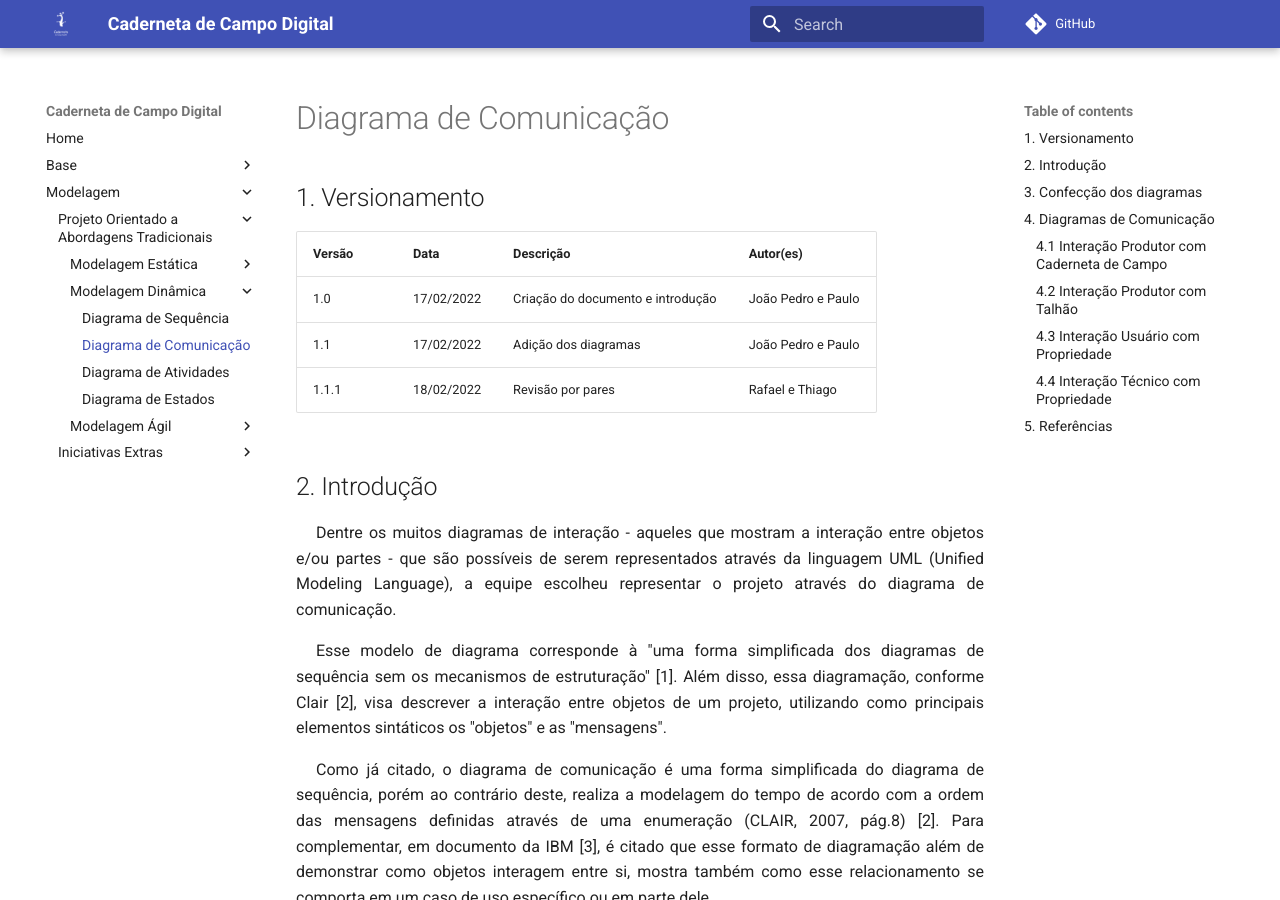
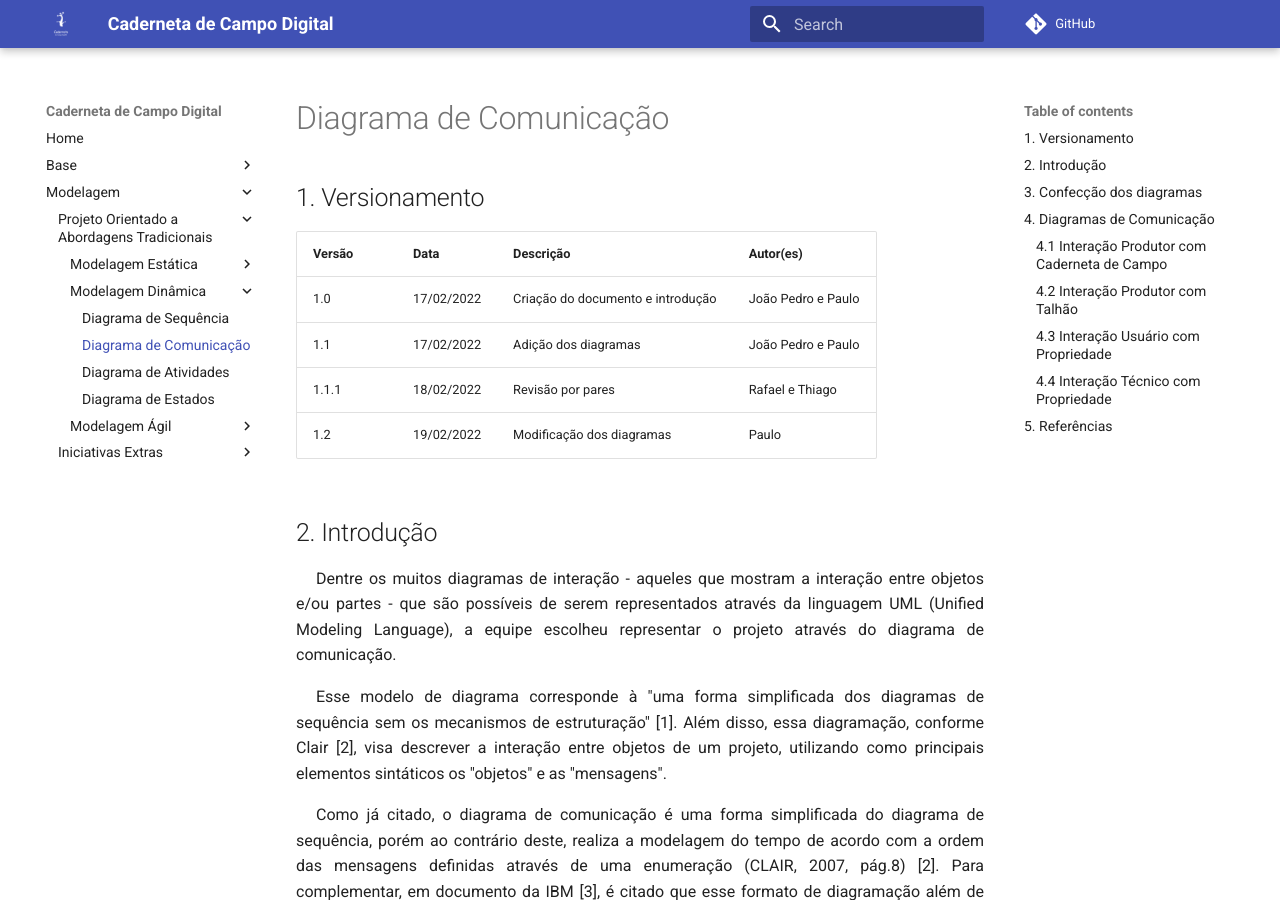
Before and after one commit to UnBArqDsw2021-2/2021.2_G4_CadernetaDeCampoDigital_docs, an MkDocs documentation site: the page built from docs/modelagem/dinamica/diagrama_de_comunicacao.md, in a window 1280 px wide and 900 px high. Built offline with MkDocs 1.6.1 and Material for MkDocs 9.7.7, drawn with Linux system fonts in a browser that asks for light colours; comment, search, counter and statistics services are not loaded.

Commit message:
#61 Modificando diagramas de comunicacao

```diff
--- a/docs/modelagem/dinamica/diagrama_de_comunicacao.md
+++ b/docs/modelagem/dinamica/diagrama_de_comunicacao.md
@@ -7,6 +7,8 @@
 | 1.0    | 17/02/2022   | Criação do documento e introdução         | João Pedro e Paulo |
 | 1.1    | 17/02/2022   | Adição dos diagramas                      | João Pedro e Paulo|
 | 1.1.1  | 18/02/2022   | Revisão por pares                         | Rafael e Thiago|
+| 1.2    | 19/02/2022   | Modificação dos diagramas                 | Paulo|
+
 
 ## 2. Introdução
 
```
Also changed, not shown: docs/assets/modelagem/dinamica/diagramaComunicacao1.svg, docs/assets/modelagem/dinamica/diagramaComunicacao2.svg, docs/assets/modelagem/dinamica/diagramaComunicacao4.svg.
